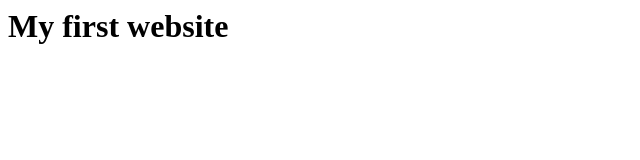
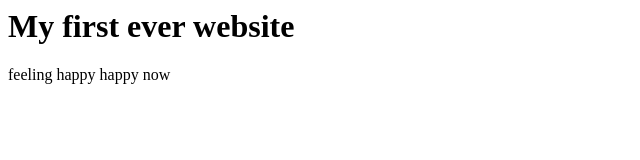
Before and after one commit to ovismash/new-website, a plain HTML site: page index.html in a window 1280 px wide. Shown: the whole page, without its empty margins (0-640 px from the left). Drawn offline with Linux system fonts and the light colour scheme.

Commit message:
adding a little more code

```diff
--- a/index.html
+++ b/index.html
@@ -1 +1,2 @@
-<h1>My first website</h1>
+<h1>My first ever website</h1>
+ <p>feeling happy happy now</p>
```
